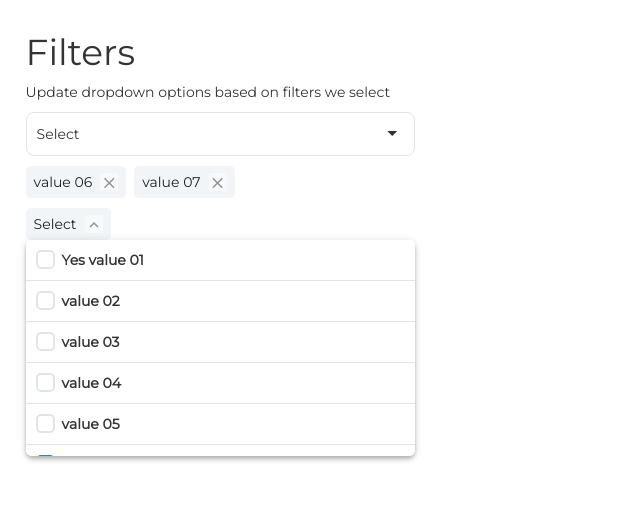
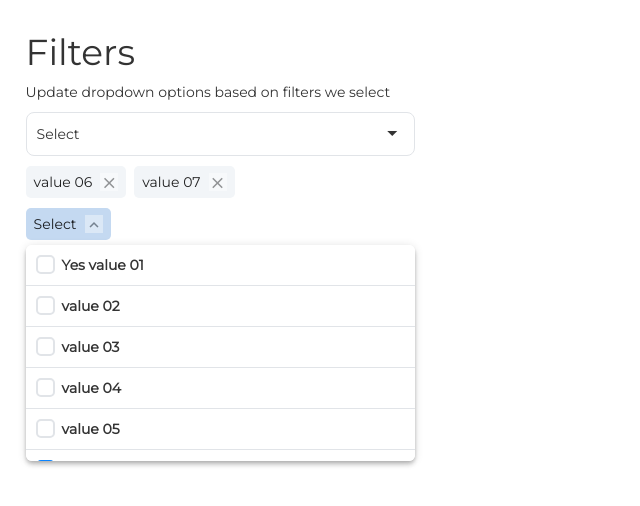
Before and after one commit to tahirjamil9/dropdownfilter, an Angular app: page / in a window 1280 px wide. Both pictures are taken after a click on the button "expand_more". Shown: the top 506 px of the page, without its empty margins (0-640 px from the left). Built offline with nearby package versions, Linux system fonts and the light colour scheme.

Commit message:
active dropdown

```diff
--- a/src/app/dropdown/dropdown.component.html
+++ b/src/app/dropdown/dropdown.component.html
@@ -13,6 +13,7 @@
 
     <mat-chip
       class="mat-chip-custom"
+      [ngClass]="{ 'mat-chip-custom-active': isDropdownActive }"
       (click)="onLabelClick()"
       *ngIf="isBadgeDropdown"
     >
@@ -27,7 +28,11 @@
       </button></mat-chip
     >
 
-    <div class="dropdown-panel" *ngIf="isDropdownActive">
+    <div
+      class="dropdown-panel"
+      [ngClass]="{ 'm-t-5': isBadgeDropdown }"
+      *ngIf="isDropdownActive"
+    >
       <ng-container *ngFor="let optionItem of options">
         <div
           matRipple
--- a/src/app/dropdown/dropdown.component.scss
+++ b/src/app/dropdown/dropdown.component.scss
@@ -1,4 +1,4 @@
-$primary-color-bg: #e6f2ff;
+$primary-color-bg: #c4d9f1;
 $primary-color: #0a84ff;
 $border-color: #e1e4e8;
 
@@ -18,6 +18,9 @@ $seconday-color: #f2f5f8;
   background: $seconday-color;
   border-radius: 5px;
   padding: 8px !important;
+}
+.mat-chip-custom-active {
+  background: $primary-color-bg;
 }
 
 .white-icon {
@@ -202,3 +205,7 @@ input[type="checkbox"]:disabled {
 .animate180 {
   transform: rotate(-180deg);
 }
+
+.m-t-5 {
+  margin-top: 5px;
+}
```
